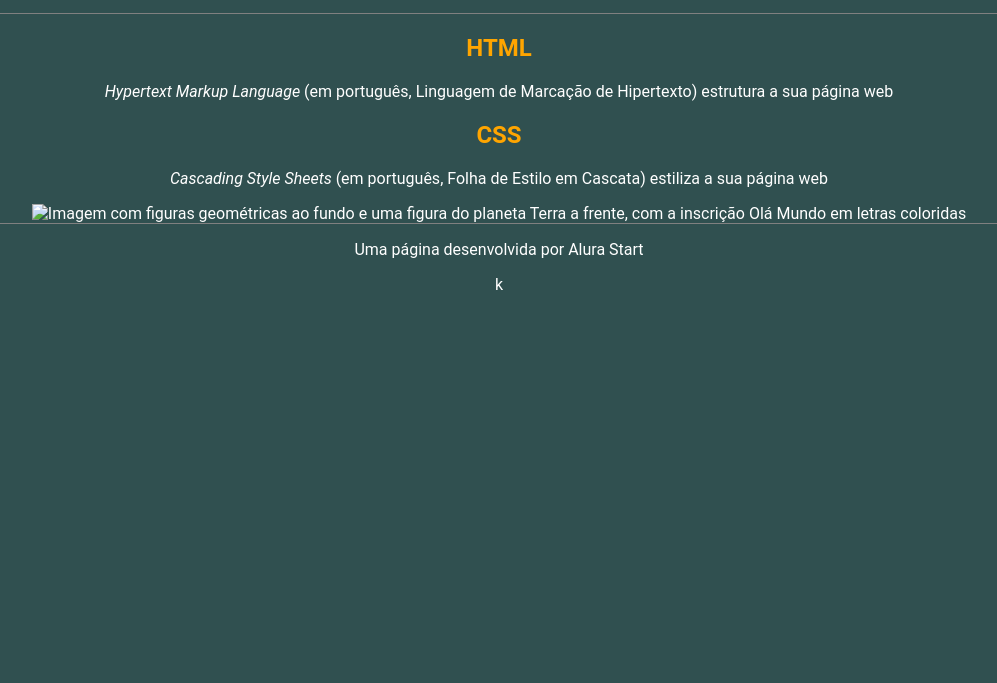
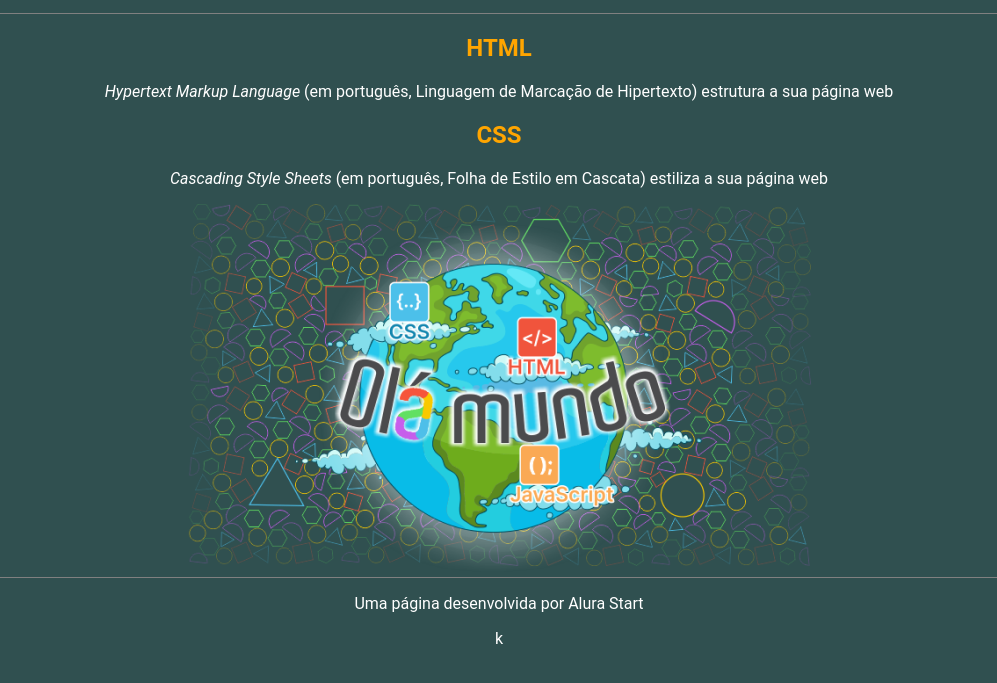
Before and after one commit to samaraanater/Ol-Mundo-, a plain HTML site: page index.html in a window 1280 px wide. Shown: the part 103-786 px from the top of the page, without its empty margins (141-1138 px from the left). Drawn offline with Linux system fonts and the light colour scheme; a script that the page names is missing.

Commit message:
Update index.html

```diff
--- a/index.html
+++ b/index.html
@@ -19,7 +19,7 @@
         <h2>CSS</h2>
         <P><span class="texto-inglês">Cascading Style Sheets </span>(em português, Folha de Estilo em Cascata) estiliza a sua página web</P>
 
-<img src="imagem/Olá Mundo.png" alt="Imagem com figuras geométricas ao fundo e uma figura do planeta Terra a frente, com a inscrição Olá Mundo em letras coloridas">
+<img src="Olá Mundo.png" alt="Imagem com figuras geométricas ao fundo e uma figura do planeta Terra a frente, com a inscrição Olá Mundo em letras coloridas">
     </section>
 
     <footer>
```
